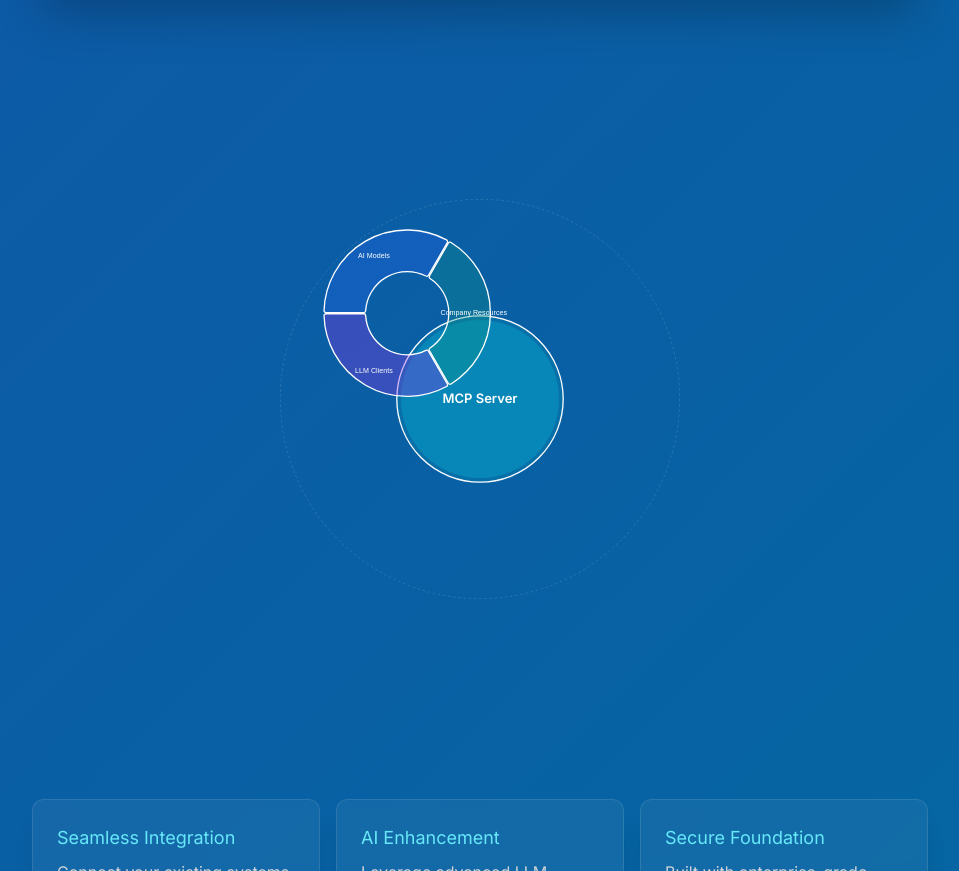
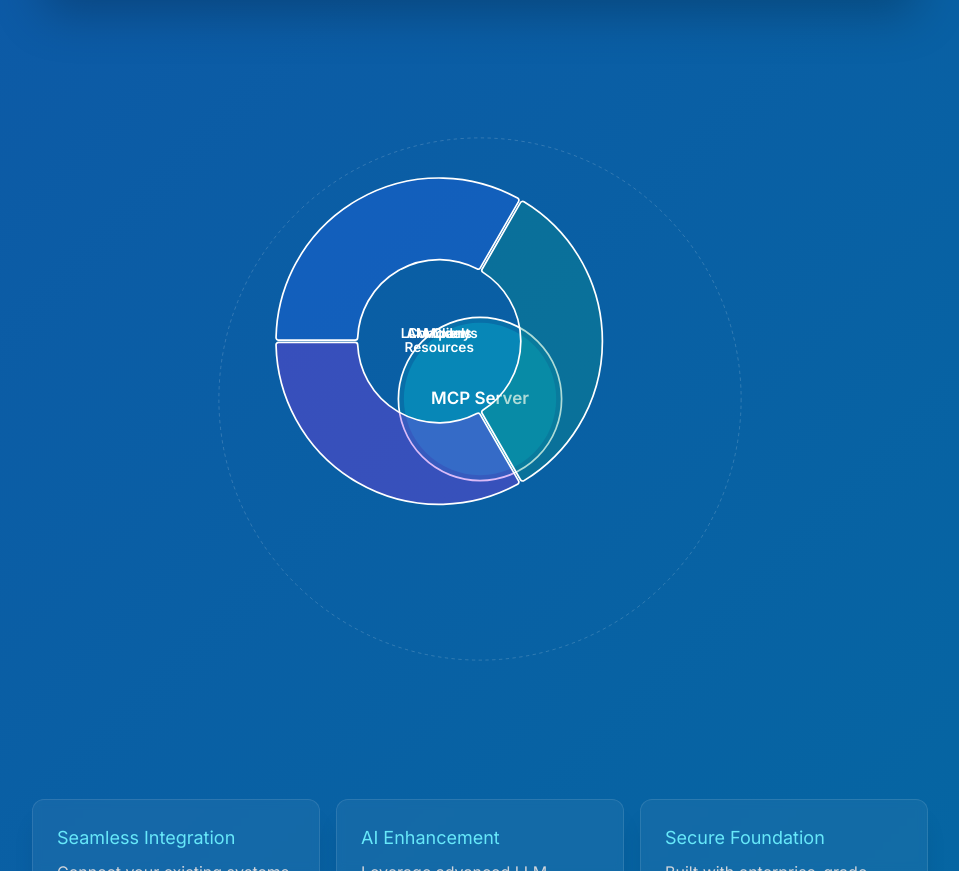
Before and after one commit to boorich/extraordinary_minds, a Next.js app: page / in a window 1280 px wide. Shown: the part 767-1638 px from the top of the page, without its empty margins (160-1119 px from the left). Built offline with nearby package versions, Linux system fonts and the light colour scheme.

Commit message:
style: adjust pie chart sizing and labels
- Scale up pie chart by 30% (0.65 -> 0.85)
- Split 'Company Resources' into two lines
- Reduce inner circle size to avoid overlap
- Add custom label component for multi-line support

```diff
--- a/src/components/MCPArchitectureNivo.tsx
+++ b/src/components/MCPArchitectureNivo.tsx
@@ -31,7 +31,7 @@ const architectureElements: ArchitectureElement[] = [
   },
   {
     id: 'resources',
-    title: 'Company Resources',
+    title: 'Company\nResources',
     description: 'Enterprise data and systems',
     icon: <Database className="w-6 h-6" />,
     color: '#0d948855',
@@ -64,7 +64,7 @@ const MCPArchitecture = () => {
 
   return (
     <div ref={ref} className="relative w-full aspect-square max-w-3xl mx-auto p-16">
-      <div className="relative w-full h-full scale-[0.65]">
+      <div className="relative w-full h-full scale-[0.85]">
         <svg className="absolute inset-0 w-full h-full">
           {/* Outer dotted circle */}
           <circle
@@ -87,7 +87,7 @@ const MCPArchitecture = () => {
             <circle
               cx="50%"
               cy="50%"
-              r="20%"
+              r="15%"
               fill="#0891b255"
               stroke="white"
               strokeWidth="2"
@@ -98,7 +98,7 @@ const MCPArchitecture = () => {
             <circle
               cx="50%"
               cy="50%"
-              r="19%"
+              r="14%"
               fill="#06b6d455"
               className={`transition-opacity duration-200 ${
                 activeElement && activeElement !== 'center' ? 'opacity-30' : 'opacity-100'
@@ -133,7 +133,31 @@ const MCPArchitecture = () => {
             startAngle={-90}
             endAngle={270}
             enableArcLabels={true}
-            arcLabel={d => d.data.title}
+            arcLabel={d => d.data.title.split('\n')}
+arcLabelsComponent={({ datum, label, style }) => (
+              <g transform={style.transform}>
+                <text
+                  y={-8}
+                  textAnchor="middle"
+                  dominantBaseline="middle"
+                  fill="white"
+                  className="text-base font-semibold"
+                >
+                  {label[0]}
+                </text>
+                {label.length > 1 && (
+                  <text
+                    y={8}
+                    textAnchor="middle"
+                    dominantBaseline="middle"
+                    fill="white"
+                    className="text-base font-semibold"
+                  >
+                    {label[1]}
+                  </text>
+                )}
+              </g>
+            )}
             arcLabelsRadiusOffset={0.6}
             arcLinkLabelsSkipAngle={10}
             arcLinkLabelsTextColor="white"
```
